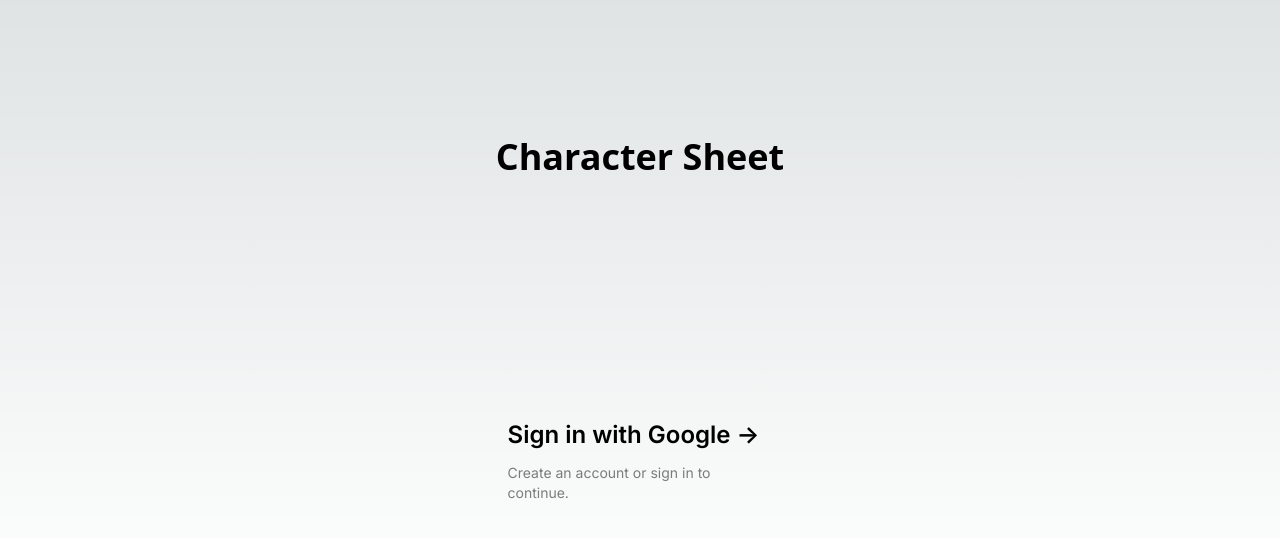
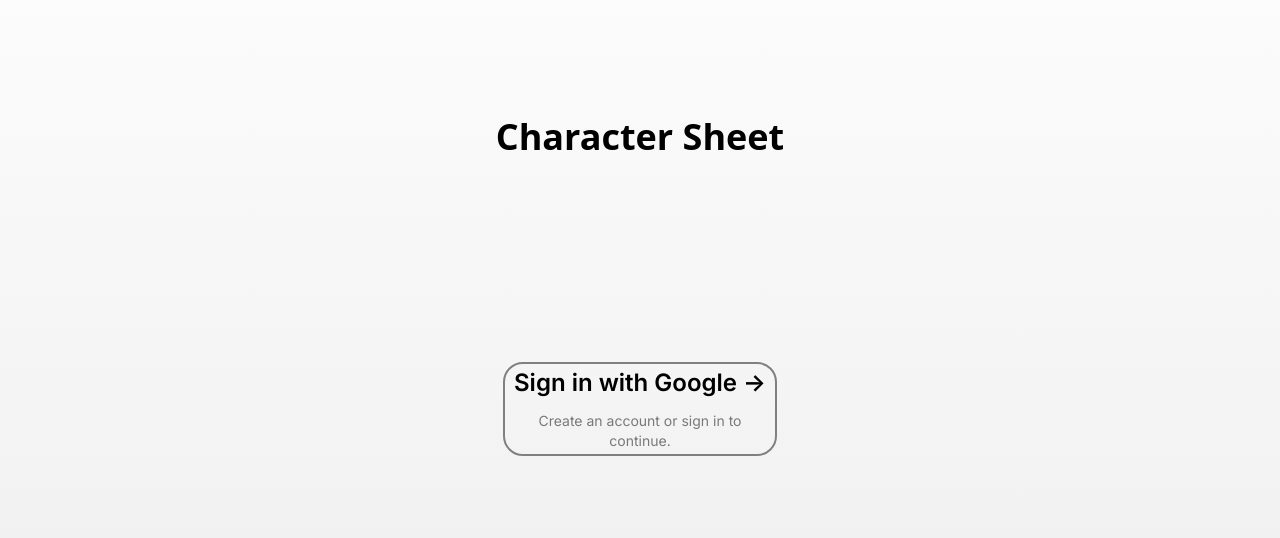
Before and after one commit to renatodellosso/charactersheet, a Next.js app: page / in a window 1280 px wide. Shown: the part 184-722 px from the top of the page. Built offline with nearby package versions, Linux system fonts and the light colour scheme; no server answers.

Commit message:
Basic sign in

```diff
--- a/package.json
+++ b/package.json
@@ -16,6 +16,7 @@
     "eslint": "8.38.0",
     "eslint-config-next": "13.3.0",
     "next": "13.3.0",
+    "next-auth": "^4.22.0",
     "postcss": "8.4.22",
     "react": "18.2.0",
     "react-dom": "18.2.0",
--- a/pages/_app.tsx
+++ b/pages/_app.tsx
@@ -1,6 +1,11 @@
 import '@/styles/globals.css'
 import type { AppProps } from 'next/app'
+import { SessionProvider } from "next-auth/react"
 
 export default function App({ Component, pageProps }: AppProps) {
-  return <Component {...pageProps} />
+  return (
+    <SessionProvider session={pageProps.session}>
+      <Component {...pageProps} />
+    </SessionProvider>
+  )
 }
--- /dev/null
+++ b/pages/api/auth/[...nextauth].ts
@@ -0,0 +1,11 @@
+import NextAuth from "next-auth";
+import GoogleProvider from "next-auth/providers/google";
+
+export default NextAuth({
+    providers: [
+        GoogleProvider({
+            clientId: process.env.GOOGLE_CLIENT_ID!, //Guarantee that it won't be null
+            clientSecret: process.env.GOOGLE_CLIENT_SECRET!
+        })
+    ]
+})
--- a/pages/index.tsx
+++ b/pages/index.tsx
@@ -1,9 +1,26 @@
 import Image from 'next/image'
 import { Inter } from 'next/font/google'
+import { signIn, signOut, useSession } from 'next-auth/react'
 
 const inter = Inter({ subsets: ['latin'] })
 
 export default function Home() {
+  const {data: session, status } = useSession();
+
+  if(status === "authenticated")
+    return (
+      <main className="flex min-h-screen flex-col items-center justify-between p-24">
+        <button onClick={() => signOut()}>Sign Out</button>
+      </main>
+    );
+
+  if(status === "loading")
+      return (
+        <main className="flex min-h-screen flex-col items-center justify-between p-24">
+          <p>Loading...</p>
+        </main>
+      )
+
   return (
     <main className="flex min-h-screen flex-col items-center justify-between p-24">
       <div className="z-10 w-full max-w-5xl items-center justify-between font-mono text-sm lg:flex">
@@ -13,14 +30,8 @@
         <h1 className="text-4xl"><strong>Character Sheet</strong></h1>
       </div>
 
-{/* grid place-items-center w-screen */}
-      <div className="mb-32 flex items-center justify-center w-screen text-center lg:mb-0 lg:grid-cols-4 lg:text-left">
-        <a
-          href="https://nextjs.org/docs?utm_source=create-next-app&utm_medium=default-template-tw&utm_campaign=create-next-app"
-          className="group rounded-lg border border-transparent px-5 py-4 transition-colors hover:border-gray-300 hover:bg-gray-100 hover:dark:border-neutral-700 hover:dark:bg-neutral-800/30"
-          target="_blank"
-          rel="noopener noreferrer"
-        >
+      <div className="mb-24 pb-16 flex items-center justify-center w-screen text-center lg:mb-0 lg:grid-cols-4 lg:text-left">
+        <button onClick={() => signIn("google")}>
           <h2 className={`${inter.className} mb-3 text-2xl font-semibold`}>
             Sign in with Google{' '}
             <span className="inline-block transition-transform group-hover:translate-x-1 motion-reduce:transform-none">
@@ -30,7 +41,7 @@
           <p className={`${inter.className} m-0 max-w-[30ch] text-sm opacity-50`}>
             Create an account or sign in to continue.
           </p>
-        </a>
+        </button>
       </div>
 
     </main>
--- a/styles/globals.css
+++ b/styles/globals.css
@@ -8,11 +8,11 @@
   --background-end-rgb: 255, 255, 255;
 }
 
-@media (prefers-color-scheme: dark) {
+@media (prefers-color-scheme: light) {
   :root {
-    --foreground-rgb: 255, 255, 255;
-    --background-start-rgb: 0, 0, 0;
-    --background-end-rgb: 0, 0, 0;
+    --foreground-rgb: 0, 0, 0;
+    --background-start-rgb: 255, 255, 255;
+    --background-end-rgb: 240, 240, 240;
   }
 }
 
@@ -25,3 +25,14 @@
     )
     rgb(var(--background-start-rgb));
 }
+
+button {
+  border-radius: 20px;
+  border: 2px solid gray;
+  padding: 3px;
+  transition: border-color 0.2s;
+}
+
+button:hover {
+  border-color: black;
+}
```
Also changed, not shown: 1 other file (tests, documents, lock files or other folders).
